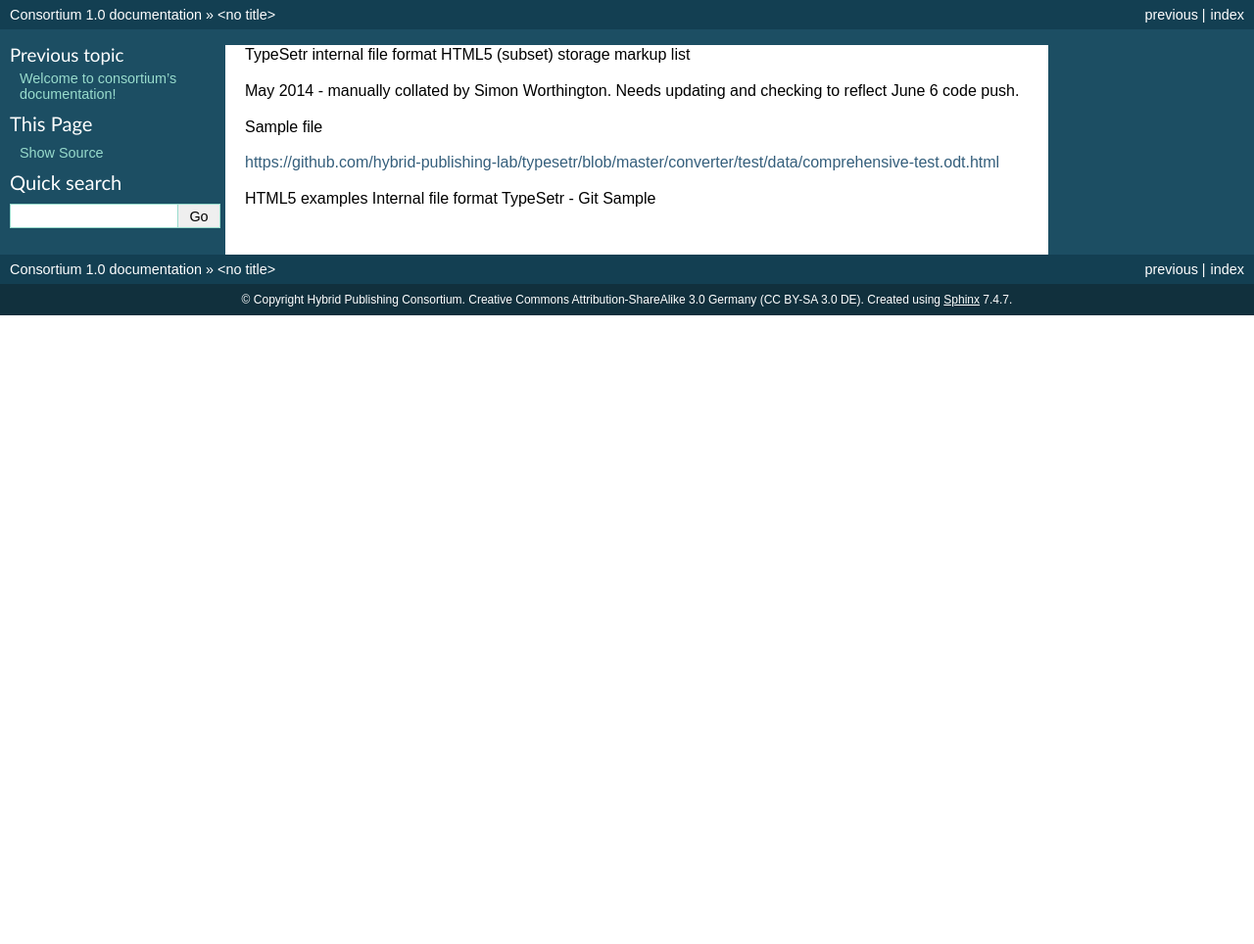
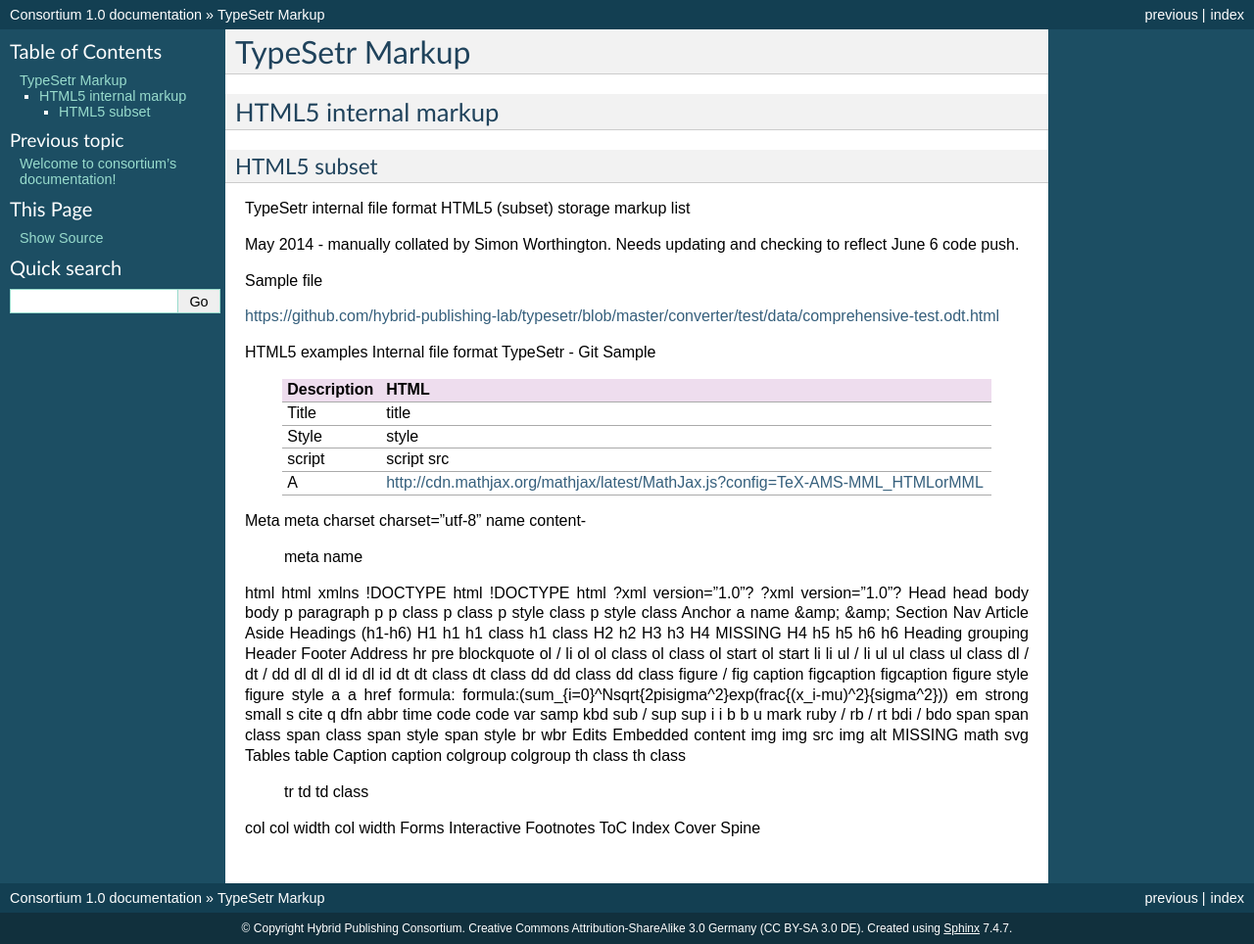
Before and after one commit to consortium/documentation, a Sphinx documentation site: the page built from docs/source/HTML5.rst, in a window 1280 px wide. Shown: the whole page at 98% size. Built offline with Sphinx 7.4.7, drawn with Linux system fonts in a browser that asks for light colours; before the commit the page ends 900 px from its top, so only the background shows below that.

Commit message:
HTML update

```diff
--- a/docs/source/HTML5.rst
+++ b/docs/source/HTML5.rst
@@ -1,3 +1,13 @@
+=================
+ TypeSetr Markup
+=================
+-----------------------
+ HTML5 internal markup
+-----------------------
+
+HTML5 subset
+============
+
 TypeSetr internal file format HTML5 (subset) storage markup list
 
 May 2014 - manually collated by Simon Worthington. Needs updating and checking to reflect June 6 code push.
@@ -8,21 +18,21 @@
 
 HTML5 examples Internal file format TypeSetr - Git Sample
 
-=========== =====
-Description HTML
-=========== =====
-Title	title
-Style	style
+===========	=============================================================================
+Description	HTML
+===========	=============================================================================
+Title		title
+Style		style
+script		script src
+A 			http://cdn.mathjax.org/mathjax/latest/MathJax.js?config=TeX-AMS-MML_HTMLorMML
+===========	=============================================================================
 
-Script	script src
-	http://cdn.mathjax.org/mathjax/latest/MathJax.js?config=TeX-AMS-MML_HTMLorMML
-Meta	meta
-charset	charset="utf-8"
-name content
+Meta		meta
+charset		charset="utf-8"
+name content-
 	meta name
 html 	html xmlns
 !DOCTYPE html	!DOCTYPE html
-
 ?xml version="1.0"?	?xml version="1.0"?
 Head	head
 body	body
@@ -40,7 +50,7 @@
 h1 class	h1 class
 H2	h2
 H3	h3
-	MISSING H4
+H4	MISSING H4
 h5	h5
 h6	h6
 Heading grouping
@@ -63,16 +73,11 @@
 dt class	dt class
 dd
 dd class	dd class
-
-
 figure / fig caption
 figcaption	figcaption
 figure style	figure style
 a	a href
 formula:	formula:\(\sum_{i=0}^N\sqrt{2\pi\sigma^2}\exp(\frac{(x_i-\mu)^2}{\sigma^2})\)
-
-
-
 em
 strong
 small
@@ -107,8 +112,6 @@
 Tables	table
 Caption	caption
 colgroup	colgroup
-
-
 th class	th class
 	tr
 	td
@@ -122,4 +125,3 @@
 Index
 Cover
 Spine
-=========== =====
```
